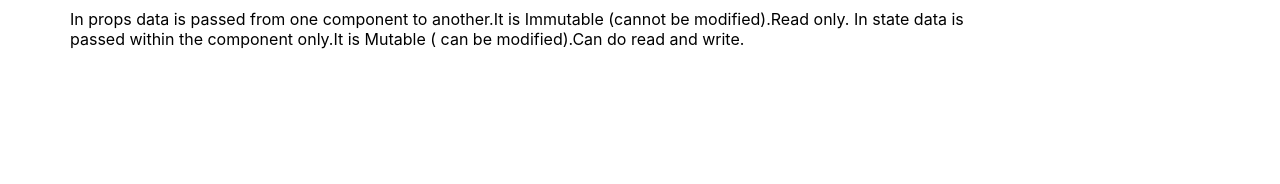
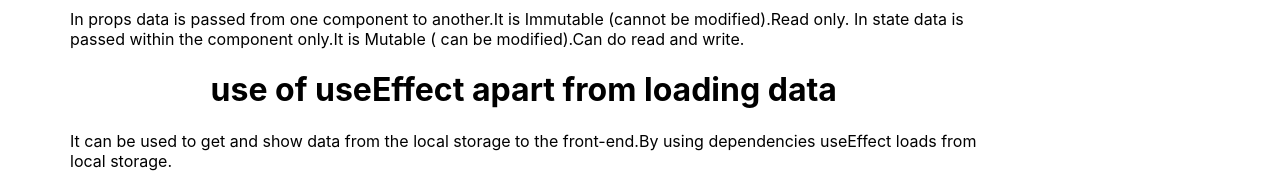
Before and after one commit to amanat-mahmud/another-sports-club, a React (Create React App) app: page / in a window 1280 px wide. Shown: the part 1321-1505 px from the top of the page. Before the commit the page ends 1386 px from the top, so only its background shows below. Built offline with nearby package versions, Linux system fonts and the light colour scheme.

Commit message:
use of useEffect apart from loading data added

```diff
--- a/src/App.js
+++ b/src/App.js
@@ -27,6 +27,10 @@ function App() {
             ans="In props data is passed from one component to another.It is Immutable (cannot be modified).Read only.
             In state data is passed within the component only.It is Mutable ( can be modified).Can do read and write."
           ></Blog>
+          <Blog
+            ques="use of useEffect apart from loading data"
+            ans="It can be used to get and show data from the local storage to the front-end.By using dependencies useEffect loads from local storage."
+          ></Blog>
         </div>
 
       </div>
--- a/src/components/Person/Person.css
+++ b/src/components/Person/Person.css
@@ -1,7 +1,7 @@
 .person-container{
     margin-top: 0;
-    position: sticky;
-    top: 10px;
+    /* position: sticky;
+    top: 10px; */
 }
 .person-container h3{
     margin: 0;
```
Lines whose indentation alone changed are shown as unchanged.
